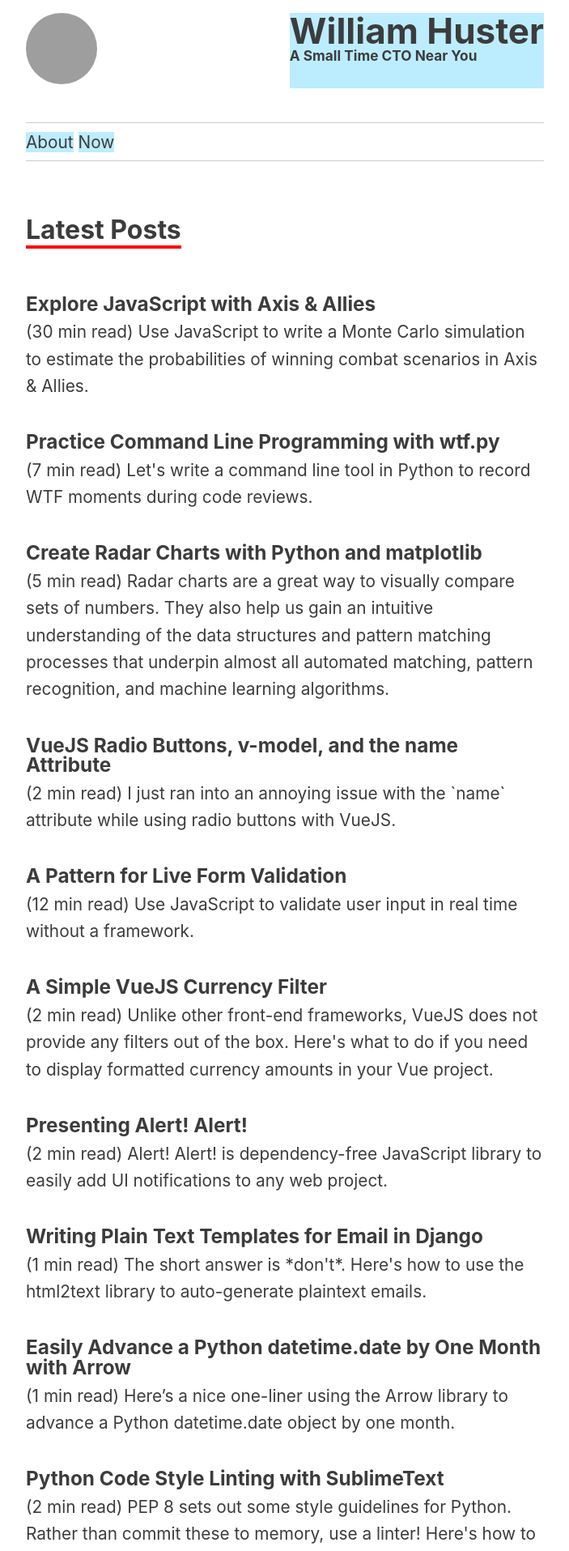
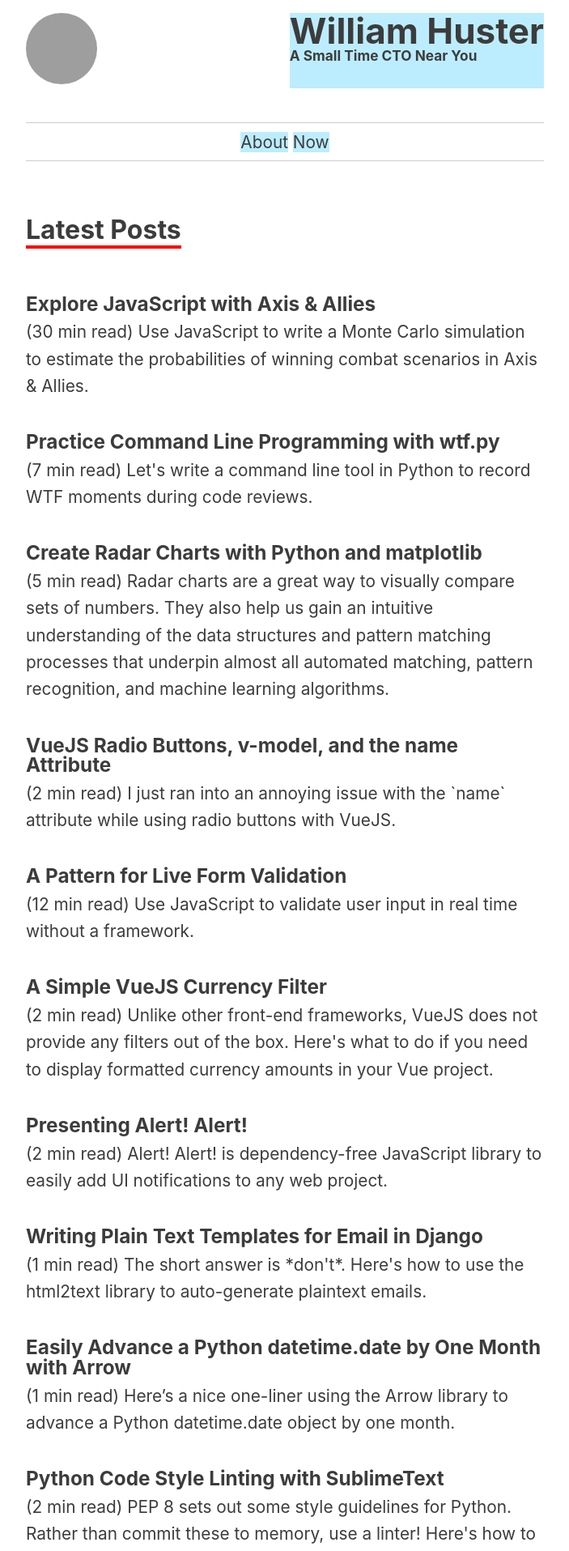
Before and after one commit to whusterj/whusterj.github.io, a Jekyll site: the page built from index.html, in a window 1280 px wide. Shown: the top 1915 px of the page at 81% size, without its empty margins (288-991 px from the left). Built offline with Jekyll 4.4.1, drawn with Linux system fonts in a browser that asks for light colours; the list of posts is cut into pages by our own code; grey boxes are pictures that could not be loaded.

Commit message:
Center-align nav links

```diff
--- a/_includes/nav.html
+++ b/_includes/nav.html
@@ -1,4 +1,4 @@
-<nav class="row-wrap">
+<nav class="row-wrap" style="text-align: center;">
   <hr>
   <a href="/about">About</a>
   <a href="/now">Now</a>
```
